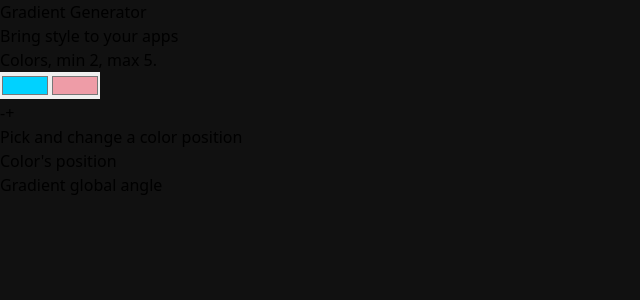
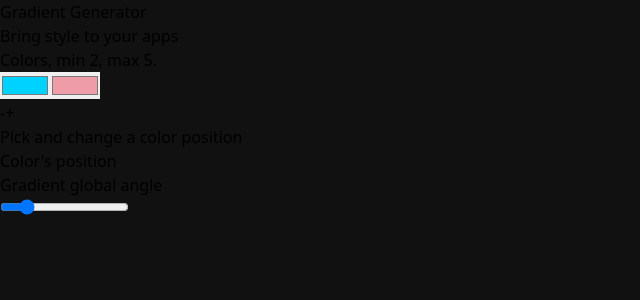
Before and after one commit to kabolindustrie/gradiant-generator, a React (Vite) app: page / in a window 1280 px wide. Shown: the top 300 px of the page, without its empty margins (0-640 px from the left). Built offline with nearby package versions, Linux system fonts and the light colour scheme.

Commit message:
mise en place de la gestion des angles (updateAngle)

```diff
--- a/src/App.jsx
+++ b/src/App.jsx
@@ -2,6 +2,7 @@ import Gradient from "./components/Gradient"
 import { useSelector } from "react-redux"
 import ColorInput from "./components/inputs/ColorInput";
 import AddRemoveColor from "./components/AddRemoveColor";
+import RangeAngle from "./components/inputs/RangeAngle";
 
 function App() {
   const gradientValues = useSelector(state => state.gradient)
@@ -26,7 +27,7 @@ function App() {
       <p className="">Color's position</p>
       {/* {RangeColor} */}
       <p className=""> Gradient global angle</p>
-      {/* {RangeAngle} */}
+      <RangeAngle/>
 
       {/* {OpenModalBtn} */}
     </div>
--- /dev/null
+++ b/src/components/inputs/RangeAngle.jsx
@@ -0,0 +1,17 @@
+import { useDispatch, useSelector } from "react-redux"
+import {updateAngle} from "../../features/gradient"
+
+
+export default function RangeAngle() {
+  const dispatch = useDispatch()
+  const gradientValues = useSelector(state => state.gradient)
+  return (
+    <input
+    min="0"
+    max="360"
+    value={gradientValues.angle}
+    onChange={e => dispatch(updateAngle(e.target.value))}
+    className="w-full h-1 mb-10 bg-gray-200 rounded-lg cursor-pointer"
+    type="range" />
+  )
+}
--- a/src/features/gradient.js
+++ b/src/features/gradient.js
@@ -36,8 +36,11 @@ export const gradientSlice = createSlice({
     removeColor: (state, action) => {
       if(state.colors.length === 2) return
       state.colors.pop()
+    },
+    updateAngle: (state, action) => {
+      state.angle = action.payload
     }
   }
 })
-export const {updateColorValue, addColor, removeColor} = gradientSlice.actions
+export const {updateColorValue, addColor, removeColor, updateAngle} = gradientSlice.actions
 export default  gradientSlice.reducer
```
